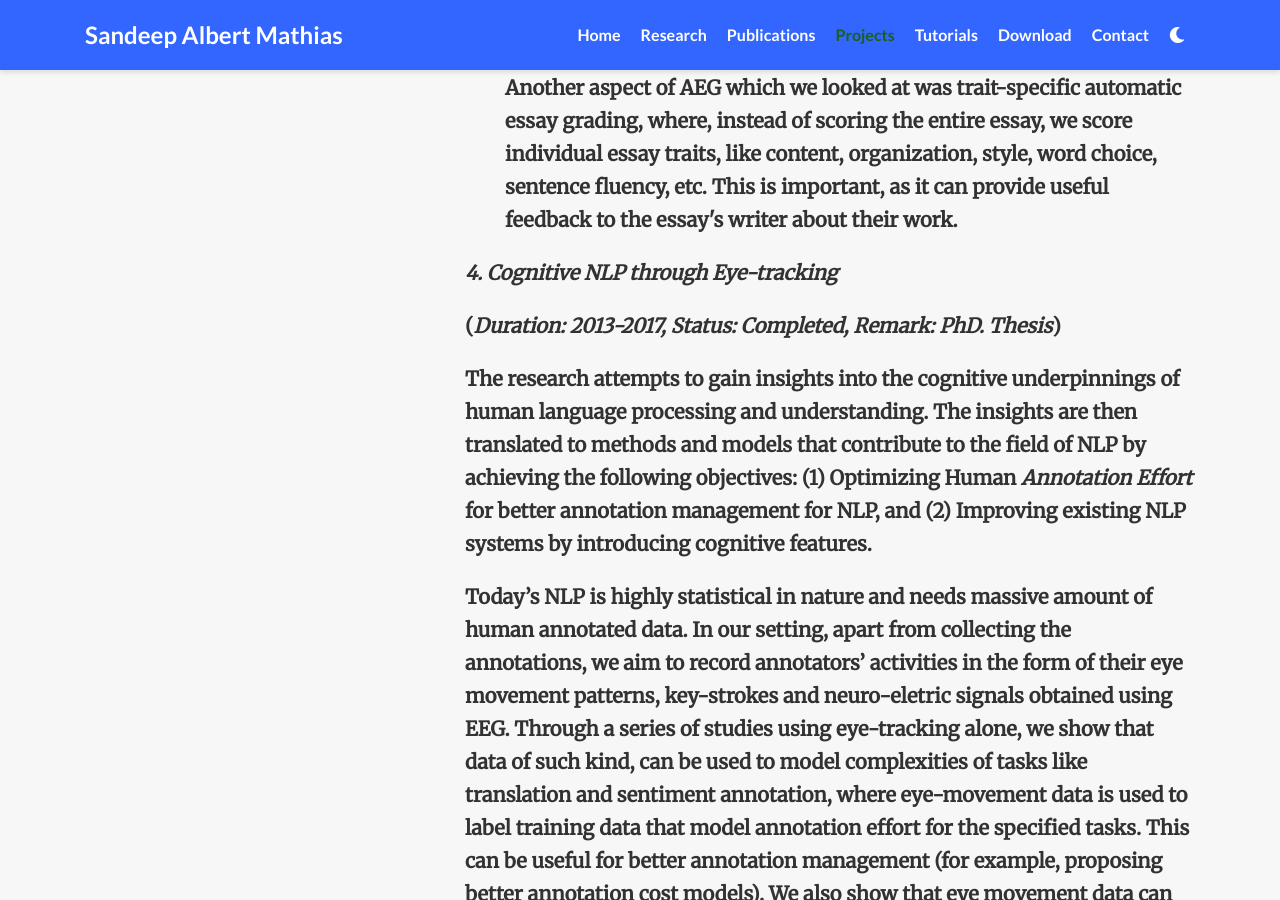
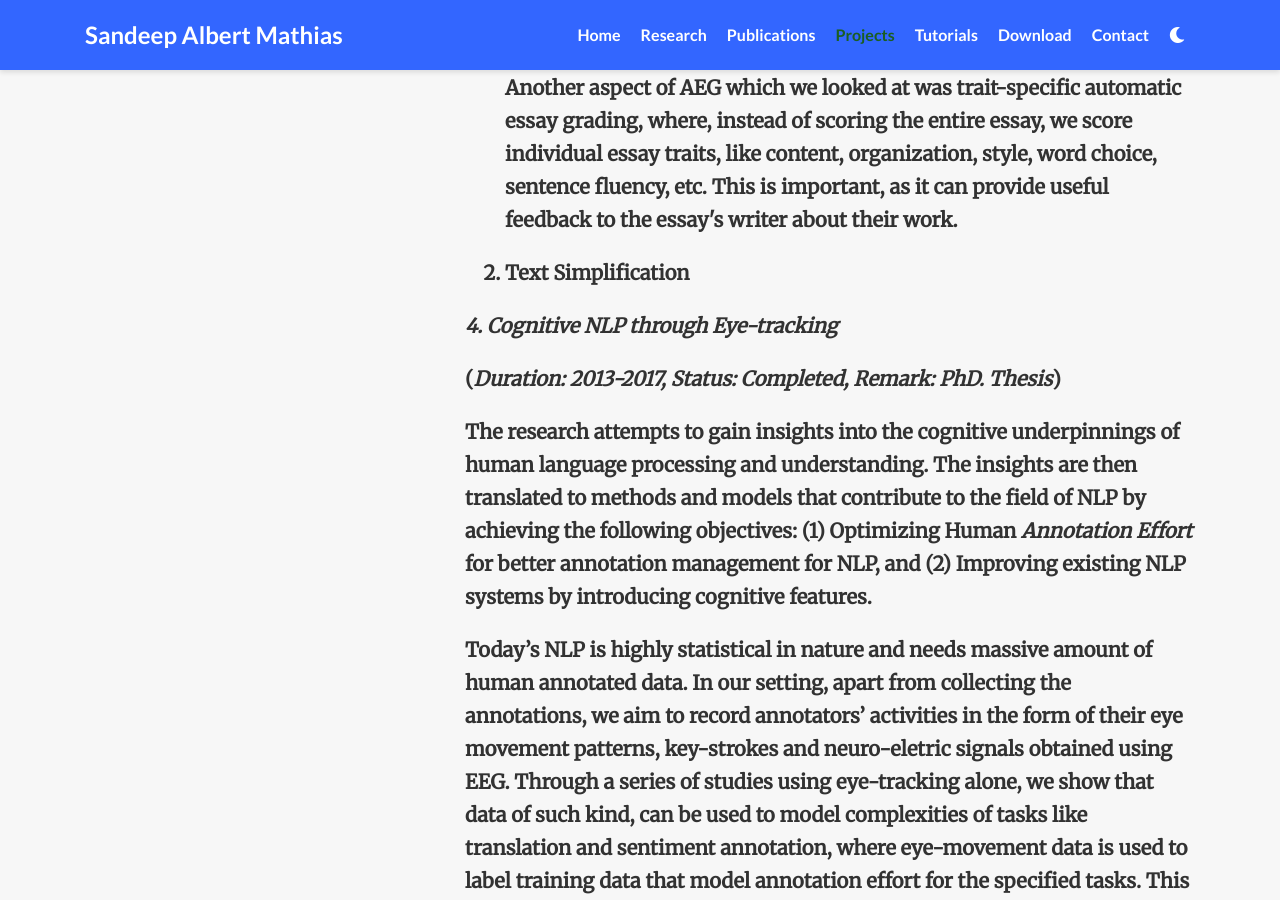
Before and after one commit to lwsam/lwsam.github.io, a Jekyll site: the page index.html, which Jekyll copies as it is, in a window 1280 px wide and 900 px high, scrolled down 2943 px. Built offline with Jekyll 4.4.1, drawn with Linux system fonts in a browser that asks for light colours; nearby versions of some CDN libraries; Markdown is read by kramdown in place of the engine named in the settings; a style sheet for code colours, icons or effects is not loaded.

Commit message:
Update index.html

```diff
--- a/index.html
+++ b/index.html
@@ -261,6 +261,8 @@
 	<p>The aim of AEG systems is to score essays without having a reader read the text. Therefore, one of the main challenges was "<em>How do we record the gaze behaviour of a reader without the reader having to read the text?</em>" There are different ways in which this can be accomplished. Some researchers used type aggregates for each token from an existing gaze behaviour dataset. We used multi-task learning to learn the gaze behaviour of readers, using a small amount of seed data.</p>
 	<p>Another aspect of AEG which we looked at was trait-specific automatic essay grading, where, instead of scoring the entire essay, we score individual essay traits, like content, organization, style, word choice, sentence fluency, etc.  This is important, as it can provide useful feedback to the essay's writer about their work.</p>
 	</li>
+	<li><strong>Text Simplification</strong>
+	</li>
 	</ol>
 	<p><em><strong>4. Cognitive NLP through Eye-tracking</strong></em></p>
 	<p>(<em>Duration: 2013-2017, Status: Completed, Remark: PhD. Thesis</em>)</p>
```
